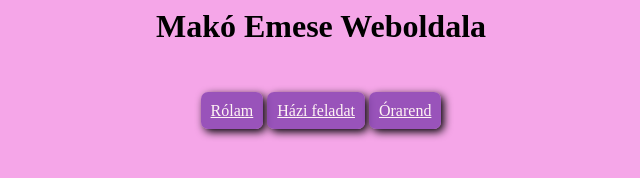
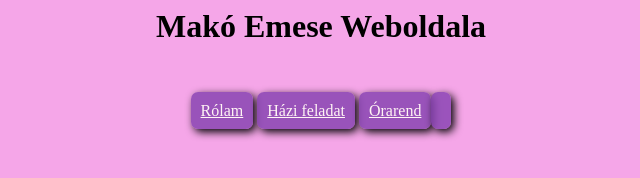
Before and after one commit to Mesi333/sagvari, a plain HTML site: page index.html in a window 1280 px wide. Shown: the whole page, without its empty margins (319-959 px from the left). Drawn offline with Linux system fonts and the light colour scheme.

Commit message:
Update index.html

```diff
--- a/index.html
+++ b/index.html
@@ -5,6 +5,7 @@
     <a href="index2.html">Rólam</a>
     <a href="hf.html">Házi feladat</a>
     <a href="orarend.html">Órarend</a>
+    <a href="x.html"
 </body>
 
 <style>
```
